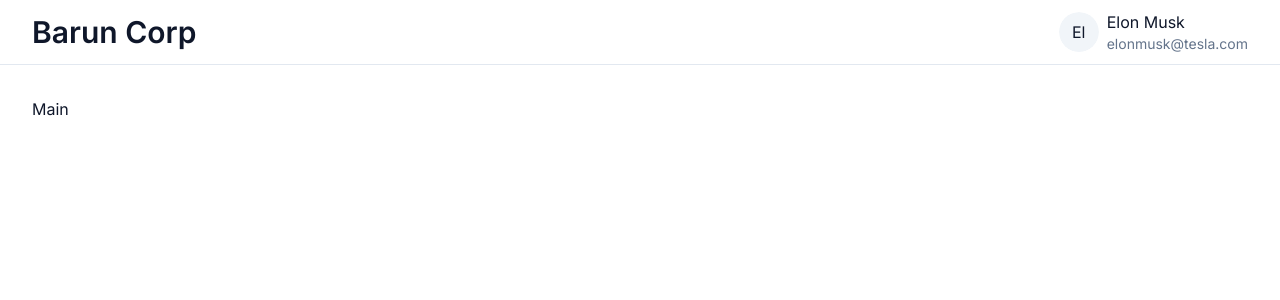
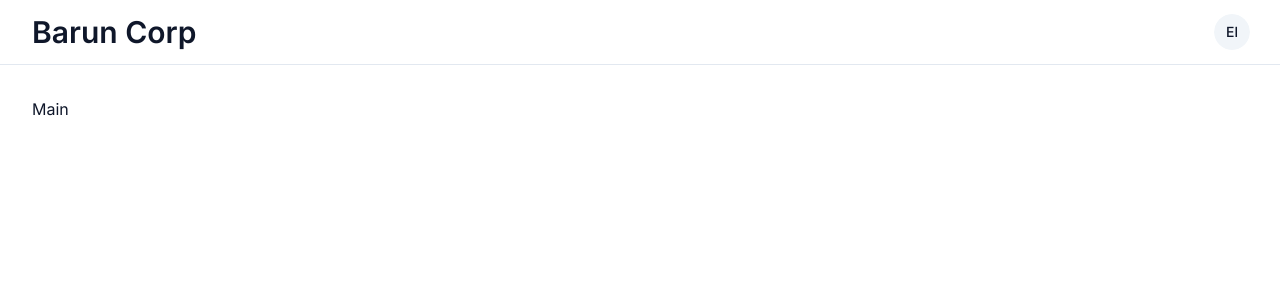
Before and after one commit to OJWareCompany/baruncorp-web, a Next.js app: page / in a window 1280 px wide. Shown: the top 300 px of the page. Built offline with nearby package versions, Linux system fonts and the light colour scheme.

Commit message:
🐞 fix: modify header UI

```diff
--- a/src/components/Header.tsx
+++ b/src/components/Header.tsx
@@ -1,13 +1,16 @@
 "use client";
 
-import { LogOut, UserCog2 } from "lucide-react";
+import { LogOut, User2 } from "lucide-react";
 import Link from "next/link";
 import { useRouter } from "next/navigation";
+import { Button } from "./ui/button";
 import { Avatar, AvatarFallback } from "@/components/ui/avatar";
 import {
   DropdownMenu,
   DropdownMenuContent,
   DropdownMenuItem,
+  DropdownMenuLabel,
+  DropdownMenuSeparator,
   DropdownMenuTrigger,
 } from "@/components/ui/dropdown-menu";
 
@@ -25,24 +28,30 @@
       <div className="container flex h-16 items-center justify-between">
         <h1 className="h2">Barun Corp</h1>
         <DropdownMenu>
-          <DropdownMenuTrigger asChild={true}>
-            <div className="flex gap-2 items-center cursor-pointer">
-              <Avatar>
+          <DropdownMenuTrigger asChild>
+            <Button variant={"ghost"} className="relative h-8 w-8 rounded-full">
+              <Avatar className="h-9 w-9">
                 <AvatarFallback>El</AvatarFallback>
               </Avatar>
-              <div className="flex flex-col">
-                <span className="p">Elon Musk</span>
-                <span className="muted">elonmusk@tesla.com</span>
+            </Button>
+          </DropdownMenuTrigger>
+          <DropdownMenuContent className="w-56" align="end">
+            <DropdownMenuLabel className="font-normal">
+              <div className="flex flex-col gap-1">
+                <span className="sm-500 leading-none">Elon Musk</span>
+                <span className="text-xs leading-none text-muted-foreground">
+                  elonmusk@tesla.com
+                </span>
               </div>
-            </div>
-          </DropdownMenuTrigger>
-          <DropdownMenuContent className="w-56">
+            </DropdownMenuLabel>
+            <DropdownMenuSeparator />
             <DropdownMenuItem asChild>
               <Link href="/my-preferences">
-                <UserCog2 className="mr-2 h-4 w-4" />
-                <span>My Preferences</span>
+                <User2 className="mr-2 h-4 w-4" />
+                <span>Profile</span>
               </Link>
             </DropdownMenuItem>
+            <DropdownMenuSeparator />
             <DropdownMenuItem onClick={handleSignOutButtonClick}>
               <LogOut className="mr-2 h-4 w-4" />
               <span>Sign Out</span>
```
